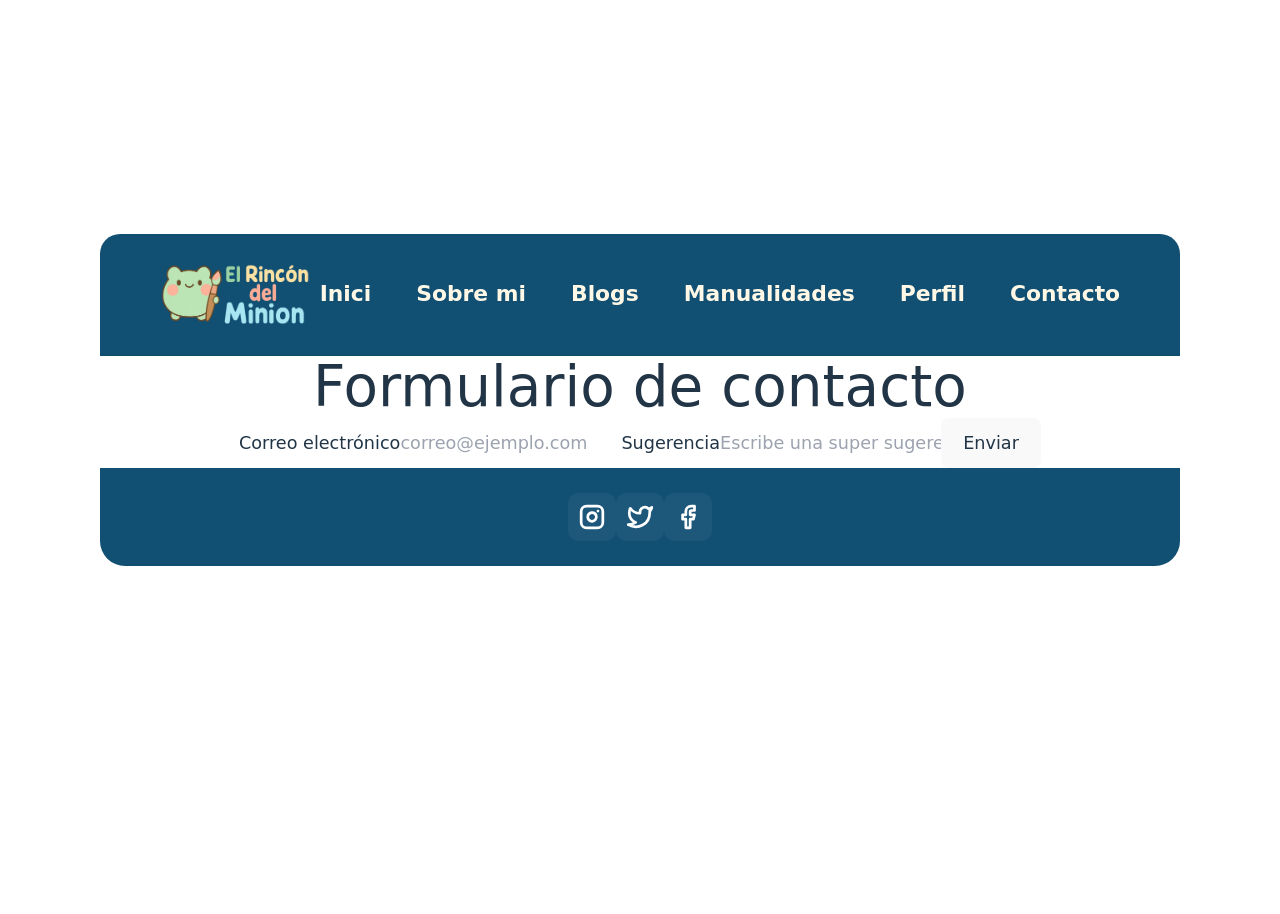
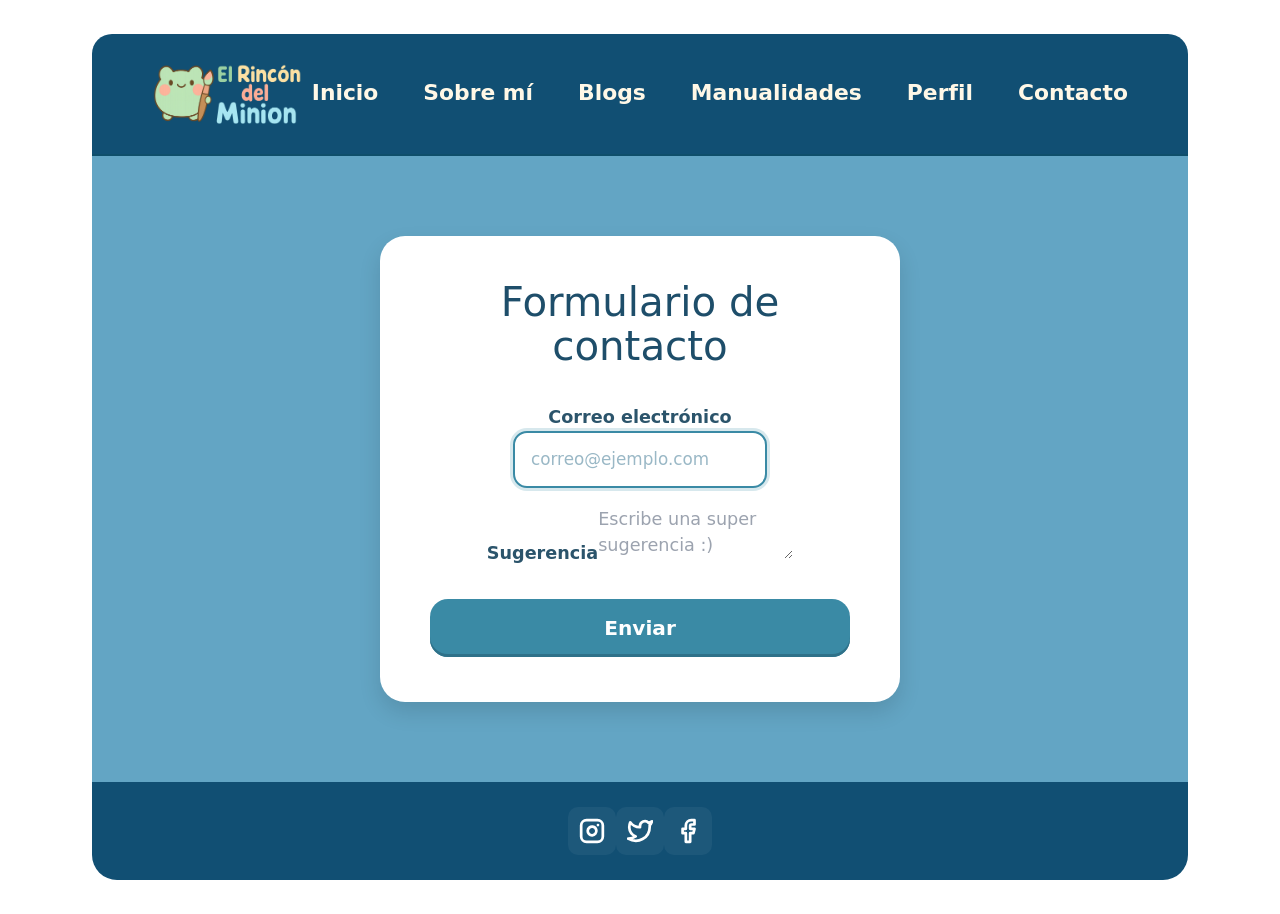
Before and after one commit to SaraTamurejoMora/El-rincon-del-minion, a React (Vite) app in the folder P2_ex1/: page /contacto in a window 1280 px wide. Before the commit the page ends 800 px from the top, so only its background shows below. Built offline with nearby package versions, Linux system fonts and the light colour scheme; a web font is replaced by a local one.

Commit message:
accesibilidad y SEO

```diff
--- a/P2_ex1/index.html
+++ b/P2_ex1/index.html
@@ -1,10 +1,18 @@
-<!doctype html>
-<html lang="en">
+<!DOCTYPE html>
+<html lang="es">
   <head>
     <meta charset="UTF-8" />
-    <link rel="icon" type="image/svg+xml" href="/vite.svg" />
     <meta name="viewport" content="width=device-width, initial-scale=1.0" />
-    <title>p2-ex1</title>
+
+    <!-- Título de la página -->
+    <title>El Rincón del Minion - Manualidades y Creatividad DIY</title>
+
+    <!-- Descripción para buscadores (SEO On-Page) -->
+    <meta name="description" content="Aprende a crear manualidades originales, tutoriales DIY e ideas creativas para casa y regalo. Todo con instrucciones paso a paso.">
+
+    <!-- Favicon opcional - Tengo que buscar uno chulo -->
+    <link rel="icon" href="/favicon.ico" type="image/x-icon" />
+
   </head>
   <body>
     <div id="root"></div>
--- a/P2_ex1/src/AudioPlayer.jsx
+++ b/P2_ex1/src/AudioPlayer.jsx
@@ -1,11 +1,14 @@
 function AudioPlayer() {
   return (
-    <audio controls>
+    <audio
+      controls
+      aria-label="Reproductor de audio: tema del canal Mii de Nintendo Wii"
+    >
       <source src="audio/Nintendo_Wii_Mii_Channel_Theme.mp3" type="audio/mpeg" />
       <source src="audio/Nintendo-Wii-Mii-Channel-Theme.ogg" type="audio/ogg" />
-      Tu navegador no soporta el audio
+      Tu navegador no soporta el reproductor de audio.
     </audio>
-  );
+  )
 }
 
-export default AudioPlayer;
+export default AudioPlayer
--- a/P2_ex1/src/Contacto.jsx
+++ b/P2_ex1/src/Contacto.jsx
@@ -1,30 +1,47 @@
-
+import { useRef, useEffect } from "react";
 
 function Contacto() {
+  const correoRef = useRef(null);
 
+  useEffect(() => {
+    correoRef.current.focus(); // Focus automático
+  }, []);
 
   return (
-    <>
-      <div className="contenedor-general">
-        <div className="contenedor-form">
-          <h1>Formulario de contacto</h1>
-          <form action="">
-            <label for="correo" >Correo electrónico</label>
-            <input type="text" id="correo" name="correo" placeholder="correo@ejemplo.com" required />
+    <main className="contenedor-general" role="main">
+      <section className="contenedor-form" aria-label="Formulario de contacto">
+        <h1>Formulario de contacto</h1>
 
-            <label for="sugerencia">Sugerencia</label>
-            <input type="sugerencia" id="sugerencia" name="sugerencia" placeholder="Escribe una super sugerencia :)" required></input>
+        <form>
+          <div>
+            <label htmlFor="correo">Correo electrónico</label>
+            <input
+              type="email"
+              id="correo"
+              name="correo"
+              placeholder="correo@ejemplo.com"
+              required
+              ref={correoRef}
+            />
+          </div>
 
-            <button type="submit" >Enviar</button>
-          </form>
           <div>
-            {/*Añadir foto graciosa */}
+            <label htmlFor="sugerencia">Sugerencia</label>
+            <textarea
+              id="sugerencia"
+              name="sugerencia"
+              placeholder="Escribe una super sugerencia :)"
+              required
+            />
           </div>
-        </div>
-      </div>
 
-    </>
-  )
+          <button type="submit" aria-label="Enviar formulario de contacto">
+            Enviar
+          </button>
+        </form>
+      </section>
+    </main>
+  );
 }
 
-export default Contacto
+export default Contacto;
--- a/P2_ex1/src/Footer.jsx
+++ b/P2_ex1/src/Footer.jsx
@@ -1,26 +1,35 @@
-import {Instagram, Twitter, Facebook} from "react-feather"
+import { Instagram, Twitter, Facebook } from "react-feather"
 
 function Footer() {
-
-
   return (
-    <>
     <footer>
-        <div>
-          <a href="https://www.instagram.com/el_rincon_del_minion/" target="_blank">
-              <Instagram></Instagram>
+      <div aria-label="Redes sociales">
+        <a
+          href="https://www.instagram.com/el_rincon_del_minion/"
+          target="_blank"
+          rel="noopener noreferrer"
+          aria-label="Instagram"
+        >
+          <Instagram />
         </a>
-          <a href="https://www.twitter.com" target="_blank">
-              <Twitter></Twitter>
+        <a
+          href="https://www.twitter.com"
+          target="_blank"
+          rel="noopener noreferrer"
+          aria-label="Twitter"
+        >
+          <Twitter />
         </a>
-          <a href="https://www.facebook.com" target="_blank">
-            <Facebook></Facebook>
+        <a
+          href="https://www.facebook.com"
+          target="_blank"
+          rel="noopener noreferrer"
+          aria-label="Facebook"
+        >
+          <Facebook />
         </a>
-
       </div>
-
     </footer>
-    </>
   )
 }
 
--- a/P2_ex1/src/Galeria.jsx
+++ b/P2_ex1/src/Galeria.jsx
@@ -3,9 +3,7 @@ import { Swiper, SwiperSlide } from "swiper/react";
 import "swiper/css";
 import "swiper/css/navigation";
 import "swiper/css/pagination";
-
-// Importar módulos desde swiper/modules
-import { Navigation, Pagination } from "swiper/modules";
+import { Navigation, Pagination, A11y } from "swiper/modules";
 
 const imgSlider = [
   { id: 1, url: "img/galeria/ranitas.jpg", alt: "Velas Decorativas Caseras" },
@@ -22,17 +20,19 @@ const imgSlider = [
 
 function Galeria() {
   return (
-    <section className="galeria-section">
+    <section
+      className="galeria-section"
+      aria-label="Galería de manualidades"
+    >
       <div className="galeria-heading">
         <span className="fancy-dash fancy-dash--on-blue" />
-        <h1 className="section-title">Galería</h1>
+        <h2 className="section-title">Galería</h2>
         <span className="fancy-dash fancy-dash--on-blue" />
       </div>
 
-
       <Swiper
         className="galeria-swiper"
-        modules={[Navigation, Pagination]}
+        modules={[Navigation, Pagination, A11y]}
         spaceBetween={30}
         slidesPerView={1}
         navigation
@@ -41,6 +41,13 @@ function Galeria() {
         breakpoints={{
           640: { slidesPerView: 2, spaceBetween: 24 },
           1024: { slidesPerView: 3, spaceBetween: 30 }
+        }}
+        a11y={{
+          prevSlideMessage: "Anterior",
+          nextSlideMessage: "Siguiente",
+          firstSlideMessage: "Primera diapositiva",
+          lastSlideMessage: "Última diapositiva",
+          slideLabelMessage: "{{index}} de {{slidesLength}}"
         }}
       >
         {imgSlider.map((img) => (
--- a/P2_ex1/src/Header.jsx
+++ b/P2_ex1/src/Header.jsx
@@ -6,51 +6,79 @@ function Header() {
   const isActive = (path) => location.pathname === path
 
   return (
+    <header>
+      {/* Logo de la web */}
+      <img
+        id="logo"
+        src="img/logito.png"
+        alt="Logo de mi página de manualidades"
+      />
 
-    <header>
-      <img id="logo" src="img/logito.png" alt="" />
-      <nav>
+      {/* Navegación principal */}
+      <nav aria-label="Menú principal">
         <ul>
-          <li><Link
+          <li>
+            <Link
               to="/"
-          className={`nav-link ${isActive('/') ? 'active' : ''}`}>
-          Inici
-          </Link></li>
+              className={`nav-link ${isActive('/') ? 'active' : ''}`}
+              aria-current={isActive('/') ? 'page' : undefined}
+            >
+              Inicio
+            </Link>
+          </li>
 
-          <li><Link
+          <li>
+            <Link
               to="/sobremi"
-          className={`nav-link ${isActive('/sobremi') ? 'active' : ''}`}>
-          Sobre mi
-          </Link></li>
+              className={`nav-link ${isActive('/sobremi') ? 'active' : ''}`}
+              aria-current={isActive('/sobremi') ? 'page' : undefined}
+            >
+              Sobre mí
+            </Link>
+          </li>
 
-          <li><Link
+          <li>
+            <Link
               to="/blogs"
-          className={`nav-link ${isActive('/blogs') ? 'active' : ''}`}>
+              className={`nav-link ${isActive('/blogs') ? 'active' : ''}`}
+              aria-current={isActive('/blogs') ? 'page' : undefined}
+            >
               Blogs
-          </Link></li>
+            </Link>
+          </li>
 
-          <li><Link
+          <li>
+            <Link
               to="/manualidades"
-          className={`nav-link ${isActive('/manualidades') ? 'active' : ''}`}>
+              className={`nav-link ${isActive('/manualidades') ? 'active' : ''}`}
+              aria-current={isActive('/manualidades') ? 'page' : undefined}
+            >
               Manualidades
-          </Link></li>
+            </Link>
+          </li>
 
-          <li><Link
+          <li>
+            <Link
               to="/perfil"
-          className={`nav-link ${isActive('/perfil') ? 'active' : ''}`}>
+              className={`nav-link ${isActive('/perfil') ? 'active' : ''}`}
+              aria-current={isActive('/perfil') ? 'page' : undefined}
+            >
               Perfil
-          </Link></li>
+            </Link>
+          </li>
 
-          <li><Link
+          <li>
+            <Link
               to="/contacto"
-          className={`nav-link ${isActive('/contacto') ? 'active' : ''}`}>
+              className={`nav-link ${isActive('/contacto') ? 'active' : ''}`}
+              aria-current={isActive('/contacto') ? 'page' : undefined}
+            >
               Contacto
-          </Link></li>
+            </Link>
+          </li>
         </ul>
       </nav>
     </header>
-
-
   )
 }
 
--- a/P2_ex1/src/Home.jsx
+++ b/P2_ex1/src/Home.jsx
@@ -4,40 +4,39 @@ import Galeria from "./Galeria"
 import AudioPlayer from "./AudioPlayer"
 
 function Home() {
-
-
   return (
     <>
-      <div id="containerBienvenida">
-        <img src="img/saludo.png" alt="" />
+      {/* Sección de bienvenida */}
+      <section id="containerBienvenida" aria-label="Bienvenida">
+        <img
+          src="img/saludo.png"
+          alt="Saludo de bienvenida con manualidades"
+        />
         <div>
           <h1>Bienvenid@s a mis manualidades</h1>
-          <button>Descubre mis creaciones</button>
+          <button type="button" aria-label="Descubre mis creaciones">
+            Descubre mis creaciones
+          </button>
           <div className="contenedorAudio">
-            <AudioPlayer/>
+            <AudioPlayer />
           </div>
+        </div>
+      </section>
 
-        </div>
+      {/* Sección de blogs destacados */}
+      <section aria-label="Blogs destacados">
+        <PreviewBlogs />
+      </section>
 
-      </div>
+      {/* Sección Lo Nuevo */}
+      <section aria-label="Lo nuevo">
+        <LoNuevo />
+      </section>
 
-      <div>
-
-      </div>
-
-      <div>
-        <PreviewBlogs />
-      </div>
-
-      <div>
-        <LoNuevo />
-      </div>
-
-      <div>
+      {/* Sección Galería */}
+      <section aria-label="Galería de manualidades">
         <Galeria />
-      </div>
-
-
+      </section>
     </>
   )
 }
--- a/P2_ex1/src/LoNuevo.jsx
+++ b/P2_ex1/src/LoNuevo.jsx
@@ -1,7 +1,4 @@
-
-
 function LoNuevo() {
-
     const nuevos = [
         {
             id: 4,
@@ -33,33 +30,32 @@ function LoNuevo() {
     ];
 
     return (
-        <div id="loNuevo">
-            <div className="loNuevo-header">
-                <h1 className="section-title">Lo más nuevo</h1>
-                <div className="fancy-dash fancy-dash--capsules"></div>
-
-            </div>
+        <section id="loNuevo" aria-labelledby="loNuevo-title">
+            <header className="loNuevo-header">
+                <h2 id="loNuevo-title" className="section-title">Lo más nuevo</h2>
+                <span className="fancy-dash fancy-dash--capsules" aria-hidden="true"></span>
+            </header>
 
             <div className="loNuevo-contenido">
-                <div className="loNuevo-lista">
+                <ul className="loNuevo-lista">
                     {nuevos.map((nuevo) => (
-                        <div key={nuevo.id} className="nuevo-item">
-                            <span className="badge-new">NEW</span>
+                        <li key={nuevo.id} className="nuevo-item">
+                            <span className="badge-new" aria-label="Nuevo">NEW</span>
                             <p>{nuevo.title}</p>
-                        </div>
+                        </li>
                     ))}
-                </div>
+                </ul>
 
                 <div className="imagen-graciosa">
                     <img
                         src="/img/alien.png"
-                        alt="Imagen graciosa"
+                        alt=""
+                        aria-hidden="true"
                     />
-
                 </div>
             </div>
-        </div>
+        </section>
     );
 }
 
-export default LoNuevo
+export default LoNuevo;
--- a/P2_ex1/src/SobreMi.jsx
+++ b/P2_ex1/src/SobreMi.jsx
@@ -1,12 +1,47 @@
 function SobreMi() {
+  return (
+    <section className="sobre-mi">
+      <div className="sobre-mi-contenido">
+        {/* Imagen del perfil */}
+        <div className="sobre-mi-imagen">
+          <img
+            src="/img/sobremi.png"
+            alt="Perfil de la creadora"
+          />
+        </div>
 
+        {/* Texto sobre mí */}
+        <div className="sobre-mi-texto">
+          <h2 className="section-title">Sobre mí</h2>
 
-  return (
-    <>
+          {/* Bloque azul */}
+          <div className="sobre-mi-bloque">
+            <p>
+              ¡Hola! Soy una persona creativa a la que le encantan las manualidades,
+              la pintura y todo lo que implique crear algo con mis propias manos.
+            </p>
 
-      <h1>Holi,funciona Sobre Mi</h1>
-    </>
-  )
+            <p>
+              Empecé esta web para compartir mis proyectos, inspirar a otras personas
+              y demostrar que cualquiera puede disfrutar del proceso creativo,
+              sin importar su nivel.
+            </p>
+
+            <p>
+              Mi objetivo es crear un espacio lleno de ideas, consejos y pequeños
+              trucos para que todos puedan explorar su creatividad, relajarse
+              y pasar un buen rato haciendo manualidades.
+            </p>
+
+            <p>
+              Mis hobbies incluyen: scrapbooking, pintura, costura y experimentar
+              con materiales reciclados para crear objetos únicos.
+            </p>
+          </div>
+        </div>
+      </div>
+    </section>
+  );
 }
 
-export default SobreMi
+export default SobreMi;
--- a/P2_ex1/src/styles.css
+++ b/P2_ex1/src/styles.css
@@ -614,3 +614,182 @@ audio{
     font-size: 1.7rem;
   }
 }
+
+
+/* --------------------- CONTACTO --------------------- */
+
+.contenedor-general {
+  background-color: #63a5c4;
+  padding: 80px 20px;
+  display: flex;
+  justify-content: center;
+  align-items: center;
+}
+
+.contenedor-form {
+  background-color: #ffffff;
+  width: 100%;
+  max-width: 520px;
+  padding: 45px 50px;
+  border-radius: 25px;
+  box-shadow: 0 10px 22px rgba(0, 0, 0, 0.12);
+  color: #2b546b;
+}
+
+.contenedor-form h1 {
+  text-align: center;
+  font-size: 2.4rem;
+  margin-bottom: 35px;
+  color: #1e4e6a;
+}
+
+.contenedor-form form {
+  display: flex;
+  flex-direction: column;
+  gap: 18px;
+}
+
+.contenedor-form label {
+  font-weight: 600;
+  color: #2b546b;
+}
+
+.contenedor-form input {
+  padding: 14px 16px;
+  border-radius: 14px;
+  border: 2px solid #cfe3ec;
+  font-size: 1rem;
+  transition: border-color 0.25s ease, box-shadow 0.25s ease;
+}
+
+.contenedor-form input::placeholder {
+  color: #9ab8c6;
+}
+
+.contenedor-form input:focus {
+  outline: none;
+  border-color: #3a8aa5;
+  box-shadow: 0 0 0 3px #3a8aa533;
+}
+
+.contenedor-form button {
+  margin-top: 15px;
+  background-color: #3a8aa5;
+  color: #ffffff;
+  border: none;
+  font-size: 1.2rem;
+  font-weight: 600;
+  padding: 14px;
+  border-radius: 18px;
+  cursor: pointer;
+  box-shadow: inset 0 -3px 0 #2f7189;
+  transition: background-color 0.25s ease, transform 0.2s ease;
+}
+
+.contenedor-form button:hover {
+  background-color: #327b93;
+  transform: translateY(-2px);
+}
+
+.contenedor-form button:active {
+  transform: translateY(0);
+}
+
+/* --------------------- RESPONSIVE --------------------- */
+
+@media (max-width: 600px) {
+  .contenedor-form {
+    padding: 35px 25px;
+  }
+
+  .contenedor-form h1 {
+    font-size: 2rem;
+  }
+}
+
+
+
+/* --------------------- SOBRE MÍ --------------------- */
+
+.sobre-mi {
+  background-color: #f6ead8;
+  padding: 90px 50px;
+  color: #2b546b;
+}
+
+.sobre-mi-contenido {
+  max-width: 1200px;
+  margin: 0 auto;
+  display: flex;
+  align-items: flex-start;
+  gap: 60px;
+}
+
+/* Imagen del perfil */
+.sobre-mi-imagen img {
+  width: 320px;
+  height: 320px;
+  border-radius: 16px;
+  object-fit: cover;
+  background-color: #dbe4f5;
+  box-shadow: 0 8px 18px rgba(0, 0, 0, 0.15);
+}
+
+/* Texto */
+.sobre-mi-texto {
+  flex: 1;
+}
+
+.sobre-mi-texto .section-title {
+  font-size: 2.2rem;
+  color: #2b546b;
+  margin-bottom: 25px;
+  position: relative;
+}
+
+.sobre-mi-texto .section-title::after {
+  content: "";
+  display: block;
+  width: 200px;
+  height: 3px;
+  background: #98c7e0;
+  border-radius: 999px;
+  margin-top: 10px;
+}
+
+/* Bloque azul */
+.sobre-mi-bloque {
+  background-color: #a9d3e1;
+  padding: 30px 35px;
+  border-radius: 20px;
+  box-shadow: 0 6px 16px rgba(0,0,0,0.1);
+  text-align: justify;
+}
+
+.sobre-mi-bloque p {
+  margin-bottom: 18px;
+  line-height: 1.7;
+  font-size: 1.15rem;
+}
+
+.sobre-mi-bloque p:last-child {
+  margin-bottom: 0;
+}
+
+/* --------------------- RESPONSIVE --------------------- */
+@media (max-width: 900px) {
+  .sobre-mi-contenido {
+    flex-direction: column;
+    text-align: center;
+  }
+
+  .sobre-mi-imagen img {
+    width: 220px;
+    height: 220px;
+    margin-bottom: 30px;
+  }
+
+  .sobre-mi-bloque {
+    text-align: justify;
+  }
+}
```
Also changed, not shown: P2_ex1/public/robots.txt (added), P2_ex1/src/index.css (line endings or trailing spaces), 2 other files (tests, documents, lock files or other folders). Lines whose indentation alone changed are shown as unchanged.
